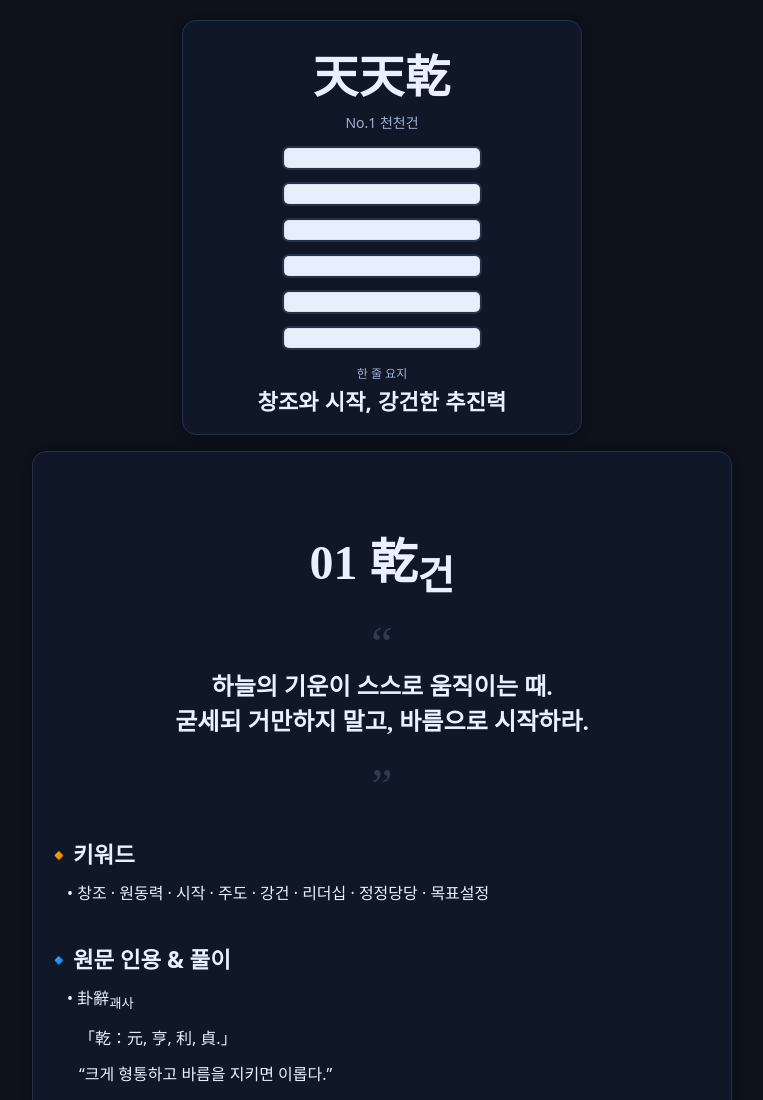
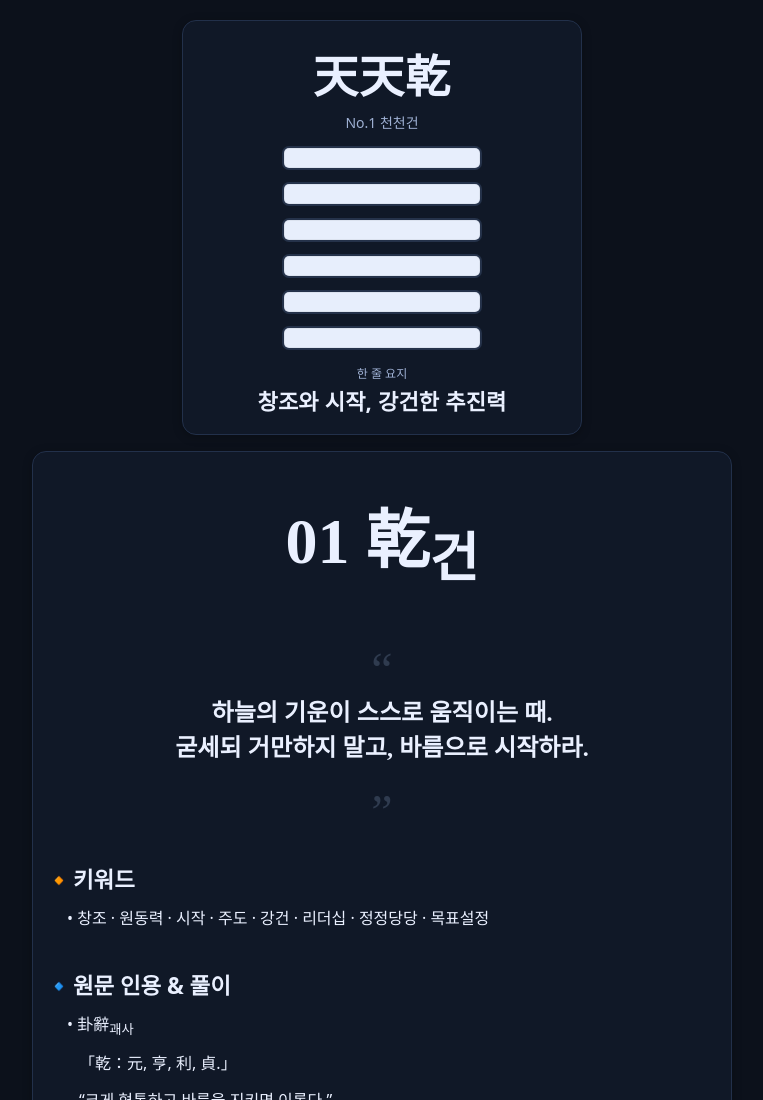
Before and after one commit to Z-eniac/iching, a website: page docs/hex_01_qian_sample_v4.html in a window 1280 px wide. Shown: the top 1100 px of the page, without its empty margins (258-1021 px from the left). Drawn offline with Linux system fonts and the light colour scheme; a web font is replaced by a local one.

Commit message:
Update hex_01_qian_sample_v4.html

```diff
--- a/docs/hex_01_qian_sample_v4.html
+++ b/docs/hex_01_qian_sample_v4.html
@@ -59,7 +59,7 @@ a{color:inherit}
 /* */
 .wordBody{background:var(--card);border:1px solid var(--border);border-radius:14px;padding:18px 12px;
   box-shadow:0 2px 10px rgba(0,0,0,.25);max-width:700px;width:100%}
-  .wordBody h1{font-family:"NotoSerifCJK-ICHING","Source Han Serif K",serif;font-weight:600;font-size:3.0rem;margin:1.1em 0 .6em;text-align:center}
+  .wordBody h1{font-family:"NotoSerifCJK-ICHING","Source Han Serif K",serif;font-weight:600;font-size:4.0rem;margin:.3em 0 1.0em;text-align:center}
   .wordBody h2{font-weight:700;font-size:1.4rem;margin:1.6em 0 .3em;}
   .wordBody p{font-weight:200;margin:11px 0 0 22px;line-height:1.6}
   .wordBody p pt{font-weight:500;margin:11px 0 0 0px;line-height:1.6}
```
